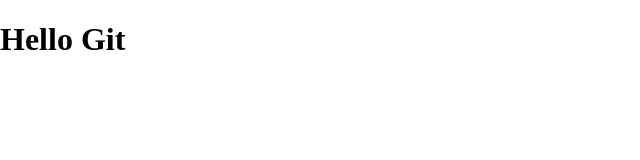
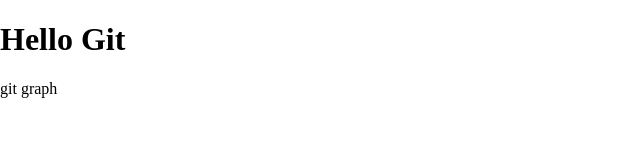
Before and after one commit to AjayBangre/Learning_Github, a plain HTML site: page index.html in a window 1280 px wide. Shown: the full height of the page, 0-640 px from the left. Drawn offline with Linux system fonts and the light colour scheme.

Commit message:
added para to index.html

```diff
--- a/index.html
+++ b/index.html
@@ -8,5 +8,6 @@
   </head>
   <body>
     <h1>Hello Git</h1>
+    <p>git graph</p>
   </body>
 </html>
```
